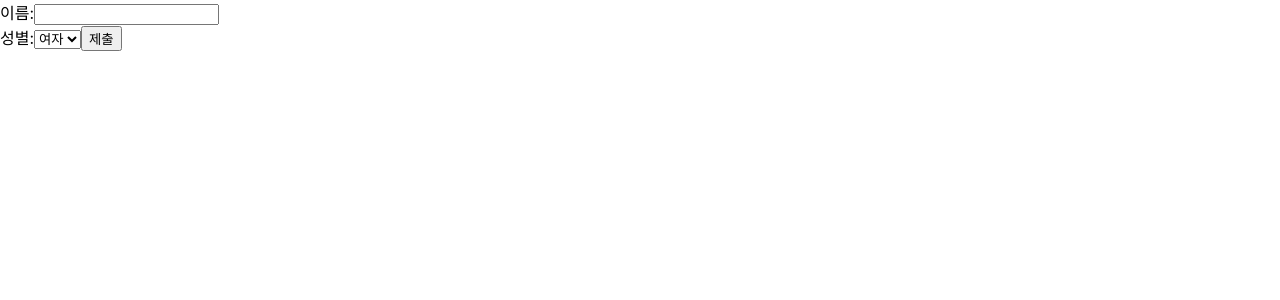
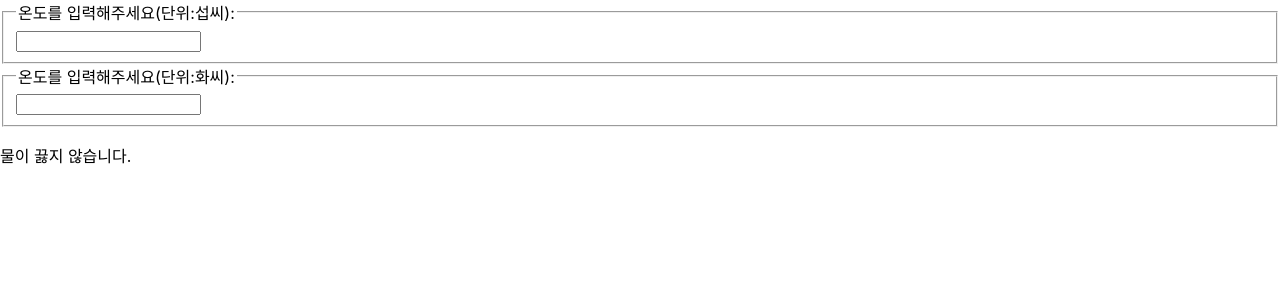
Before and after one commit to Damdadira/React, a React (Create React App) app in the folder my-app/: page / in a window 1280 px wide. Shown: the top 300 px of the page. Built offline with nearby package versions, Linux system fonts and the light colour scheme.

Commit message:
Lifting State Up(섭씨온도와 화씨온도 표시하기)

```diff
--- /dev/null
+++ b/my-app/src/Chapter_12/Calculator.jsx
@@ -0,0 +1,65 @@
+import React, { useState } from "react";
+import TemperatureInput from "./TemperatureInput";
+
+function BoilingVerdict(props) {
+    if (props.celsius >= 100) {
+        return <p>물이 끓습니다.</p>;
+    }
+    return <p>물이 끓지 않습니다.</p>;
+}
+
+function toCelsius(fahrenheit) {
+    return ((fahrenheit - 32) * 5) / 9;
+}
+
+function toFahrenheit(celsius) {
+    return (celsius * 9) / 5 + 32;
+}
+
+function tryConvert(temperature, convert) {
+    const input = parseFloat(temperature);
+    if (Number.isNaN(input)) {
+        return "";
+    }
+    const output = convert(input);
+    const rounded = Math.round(output * 1000) / 1000;
+    return rounded.toString();
+}
+
+function Calculator(props) {
+    const [temperature, setTemperature] = useState("");
+    const [scale, setScale] = useState("c");
+
+    const handleCelsiusChange = (temperature) => {
+        setTemperature(temperature);
+        setScale("c");
+    };
+
+    const handleFahrenheitChange = (temperature) => {
+        setTemperature(temperature);
+        setScale("f");
+    };
+
+    const celsius =
+        scale === "f" ? tryConvert(temperature, toCelsius) : temperature;
+    const fahrenheit =
+        scale === "c" ? tryConvert(temperature, toFahrenheit) : temperature;
+
+    return (
+        <div>
+            <TemperatureInput
+                scale="c"
+                temperature={celsius}
+                onTemperatureChange={handleCelsiusChange}
+            ></TemperatureInput>
+            <TemperatureInput
+                scale="f"
+                temperature={fahrenheit}
+                onTemperatureChange={handleFahrenheitChange}
+            ></TemperatureInput>
+            <BoilingVerdict celsius={parseFloat(celsius)}></BoilingVerdict>
+        </div>
+    );
+}
+
+export default Calculator;
--- /dev/null
+++ b/my-app/src/Chapter_12/TemperatureInput.jsx
@@ -0,0 +1,21 @@
+const scaleNames = {
+    c: "섭씨",
+    f: "화씨",
+};
+
+function TemperatureInput(props) {
+    const handleChange = (event) => {
+        props.onTemperatureChange(event.target.value);
+    };
+
+    return (
+        <fieldset>
+            <legend>
+                온도를 입력해주세요(단위:{scaleNames[props.scale]}):
+            </legend>
+            <input value={props.temperature} onChange={handleChange} />
+        </fieldset>
+    );
+}
+
+export default TemperatureInput;
--- a/my-app/src/index.js
+++ b/my-app/src/index.js
@@ -12,13 +12,14 @@
 // import ConfirmButton from "./Chapter_08/ConfirmButton";
 // import LandingPage from "./Chapter_09/LandingPage";
 // import AttendanceBook from "./Chapter_10/AttendanceBook";
+// import SignUp from "./Chapter_11/SignUp";
 
-/**Chapter_11 Code */
-import SignUp from "./Chapter_11/SignUp";
+/**Chapter_12 Code */
+import Calculator from "./Chapter_12/Calculator";
 
 ReactDOM.render(
     <React.StrictMode>
-        <SignUp></SignUp>
+        <Calculator></Calculator>
     </React.StrictMode>,
     document.getElementById("root")
 );
```
